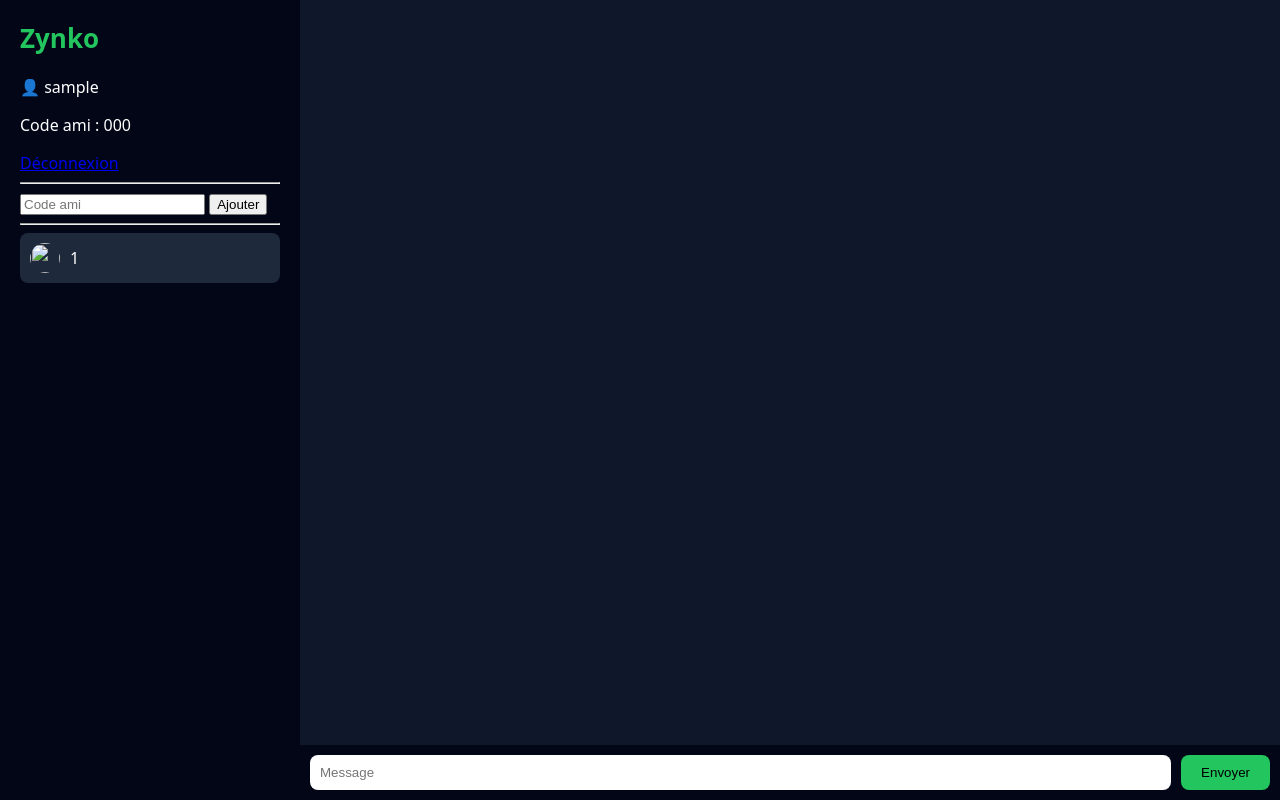
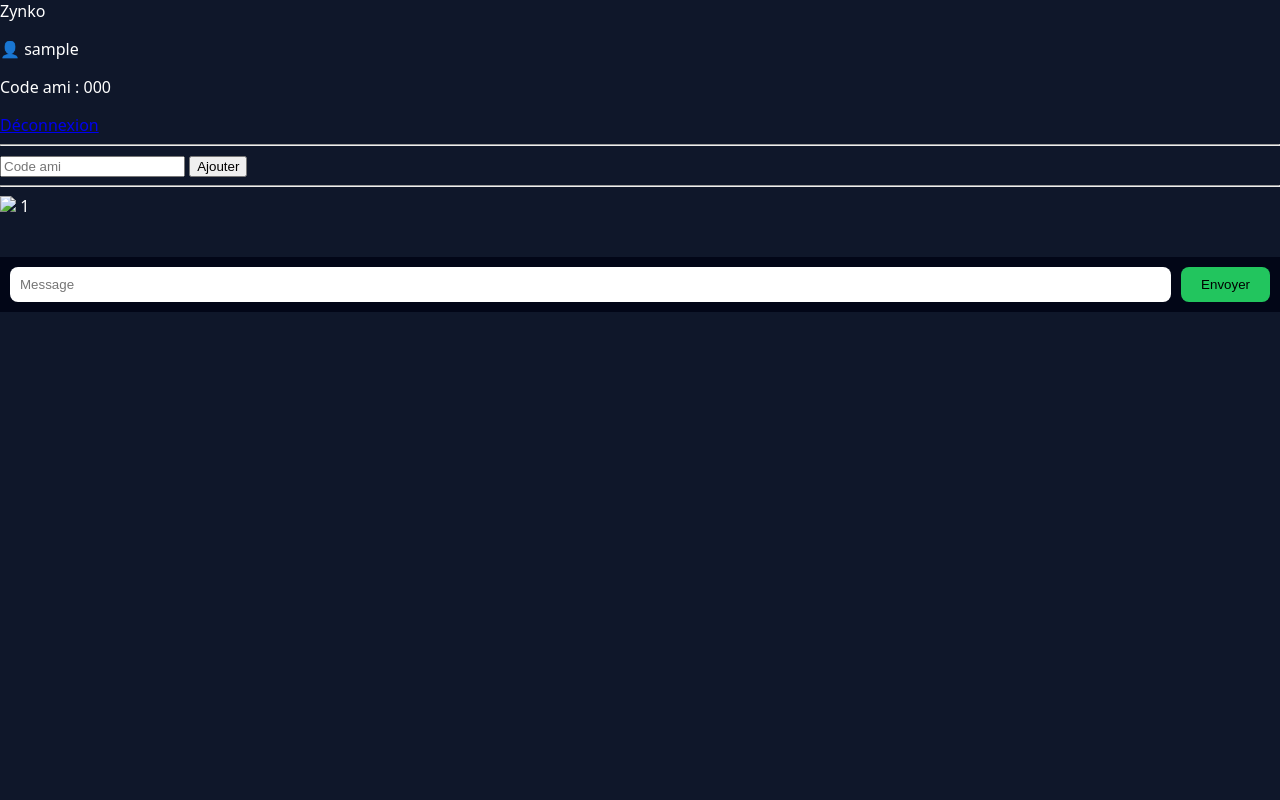
Before and after one commit to 12345678708/zynko, a Flask app: template templates/chat.html in a window 1280 px wide. Run offline with Flask 3, Linux system fonts and the light colour scheme; the template is opened without the code that fills it: most values are stand-ins (such as "Sample title", 1, 10 or a date in 2020).

Commit message:
Update styles for container, header, and messages
Refactor CSS styles for layout and elements.

```diff
--- a/static/style.css
+++ b/static/style.css
@@ -7,65 +7,28 @@ color:white;
 
 .container{
 display:flex;
+flex-direction:column;
 height:100vh;
 }
 
-.sidebar{
-width:260px;
+.header{
 background:#020617;
-padding:20px;
-overflow:auto;
-}
-
-.logo{
-font-size:26px;
+padding:15px;
+font-size:22px;
 color:#22c55e;
-font-weight:bold;
-margin-bottom:20px;
-}
-
-.friend{
-display:flex;
-align-items:center;
-background:#1e293b;
-padding:10px;
-border-radius:8px;
-margin-bottom:8px;
-cursor:pointer;
-}
-
-.friend img{
-width:30px;
-height:30px;
-border-radius:50%;
-margin-right:10px;
-}
-
-.chat{
-flex:1;
-display:flex;
-flex-direction:column;
 }
 
 .messages{
 flex:1;
+overflow-y:auto;
 padding:20px;
-overflow-y:auto;
 }
 
 .bubble{
 max-width:70%;
 padding:10px;
-margin:6px;
+margin:8px;
 border-radius:10px;
-}
-
-.me{
-background:#22c55e;
-margin-left:auto;
-}
-
-.other{
 background:#334155;
 }
 
@@ -89,16 +52,3 @@ border:none;
 padding:10px 20px;
 border-radius:8px;
 }
-
-@media (max-width:700px){
-
-.container{
-flex-direction:column;
-}
-
-.sidebar{
-width:100%;
-height:220px;
-}
-
-}
```
